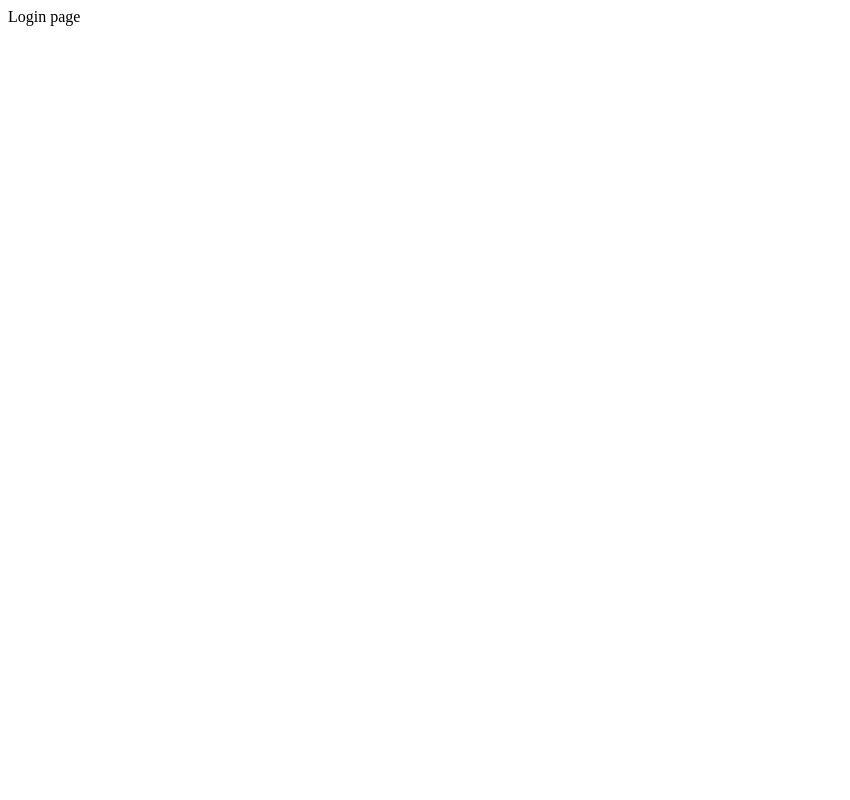
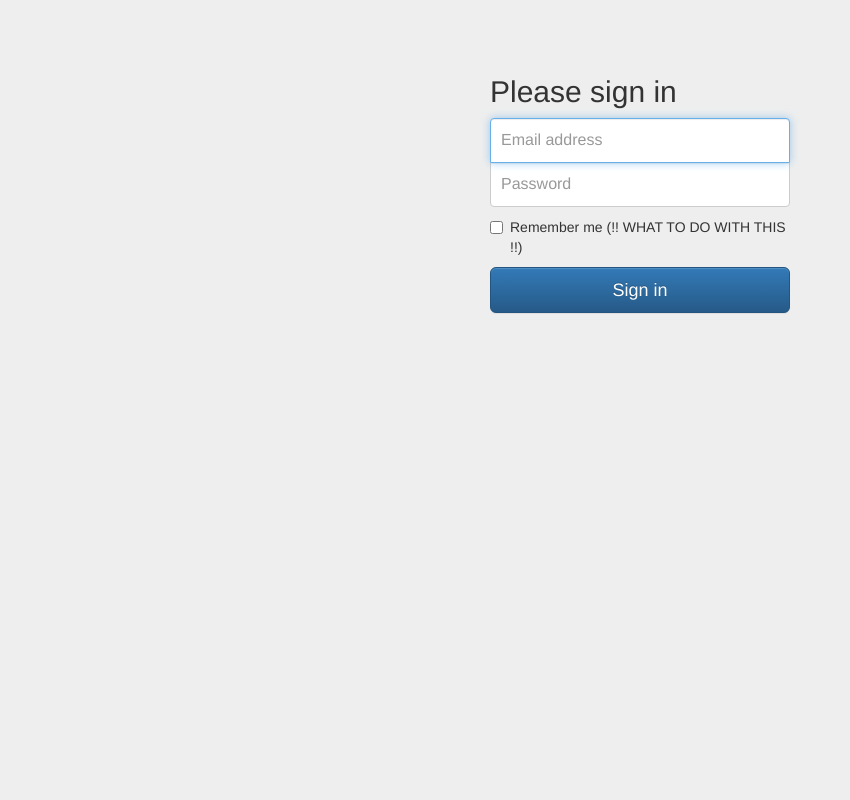
Before and after one commit to se42/shaq-heroku, a Django app: page /accounts/login/ in a window 1280 px wide. Before the commit the part shown is almost empty. Shown: the whole page, without its empty margins (0-850 px from the left). Run offline with Django 3.2, Linux system fonts and the light colour scheme; some libraries are stand-ins or nearby versions.

Commit message:
basic construction of login.html template

```diff
--- /dev/null
+++ b/shaq/static/registration/css/shaq_login.css
@@ -0,0 +1,40 @@
+body {
+  padding-top: 40px;
+  padding-bottom: 40px;
+  background-color: #eee;
+}
+
+.form-signin {
+  max-width: 330px;
+  padding: 15px;
+  margin: 0 auto;
+}
+.form-signin .form-signin-heading,
+.form-signin .checkbox {
+  margin-bottom: 10px;
+}
+.form-signin .checkbox {
+  font-weight: normal;
+}
+.form-signin .form-control {
+  position: relative;
+  height: auto;
+  -webkit-box-sizing: border-box;
+     -moz-box-sizing: border-box;
+          box-sizing: border-box;
+  padding: 10px;
+  font-size: 16px;
+}
+.form-signin .form-control:focus {
+  z-index: 2;
+}
+.form-signin input[type="email"] {
+  margin-bottom: -1px;
+  border-bottom-right-radius: 0;
+  border-bottom-left-radius: 0;
+}
+.form-signin input[type="password"] {
+  margin-bottom: 10px;
+  border-top-left-radius: 0;
+  border-top-right-radius: 0;
+}
--- a/templates/registration/login.html
+++ b/templates/registration/login.html
@@ -1 +1,55 @@
-Login page
+<!DOCTYPE html>
+<html lang="en">
+	<head>
+		<meta charset="utf-8">
+		<meta http-equiv="X-UA-Compatible" content="IE=edge">
+		<meta name="viewport" content="width=device-width, initial-scale=1">
+		<!-- The above 3 meta tags *must* come first in the head; any other head content must come *after* these tags -->
+		<meta name="description" content="">
+		<meta name="author" content="">
+		{% load staticfiles %}
+		<link rel="icon" href="{% static 'shaq/img/favicon.ico' %}">
+
+		<title>shaq</title>
+
+		<!-- Latest compiled and minified CSS -->
+		<link rel="stylesheet" href="https://maxcdn.bootstrapcdn.com/bootstrap/3.3.6/css/bootstrap.min.css" integrity="sha384-1q8mTJOASx8j1Au+a5WDVnPi2lkFfwwEAa8hDDdjZlpLegxhjVME1fgjWPGmkzs7" crossorigin="anonymous">
+
+		<!-- Optional theme -->
+		<link rel="stylesheet" href="https://maxcdn.bootstrapcdn.com/bootstrap/3.3.6/css/bootstrap-theme.min.css" integrity="sha384-fLW2N01lMqjakBkx3l/M9EahuwpSfeNvV63J5ezn3uZzapT0u7EYsXMjQV+0En5r" crossorigin="anonymous">
+
+		<!-- Custom styles for this template -->
+		<link href="{% static 'registration/css/shaq_login.css' %}" rel="stylesheet">
+
+		<!-- HTML5 shim and Respond.js for IE8 support of HTML5 elements and media queries -->
+		<!--[if lt IE 9]>
+			<script src="https://oss.maxcdn.com/html5shiv/3.7.2/html5shiv.min.js"></script>
+			<script src="https://oss.maxcdn.com/respond/1.4.2/respond.min.js"></script>
+		<![endif]-->
+	</head>
+
+	<body>
+
+		<div class="container">
+
+			<form class="form-signin">
+				<h2 class="form-signin-heading">Please sign in</h2>
+				<label for="inputEmail" class="sr-only">Email address</label>
+				<input type="email" id="inputEmail" class="form-control" placeholder="Email address" required autofocus>
+				<label for="inputPassword" class="sr-only">Password</label>
+				<input type="password" id="inputPassword" class="form-control" placeholder="Password" required>
+				<div class="checkbox">
+					<label>
+						<input type="checkbox" value="remember-me"> Remember me (!! WHAT TO DO WITH THIS !!)
+					</label>
+				</div>
+				<button class="btn btn-lg btn-primary btn-block" type="submit">Sign in</button>
+			</form>
+
+		</div> <!-- /container -->
+
+
+		<!-- Latest compiled and minified JavaScript -->
+		<script src="https://maxcdn.bootstrapcdn.com/bootstrap/3.3.6/js/bootstrap.min.js" integrity="sha384-0mSbJDEHialfmuBBQP6A4Qrprq5OVfW37PRR3j5ELqxss1yVqOtnepnHVP9aJ7xS" crossorigin="anonymous"></script>
+	</body>
+</html>
```
Also changed, not shown: shaq/static/shaq/img/favicon.ico (added).
